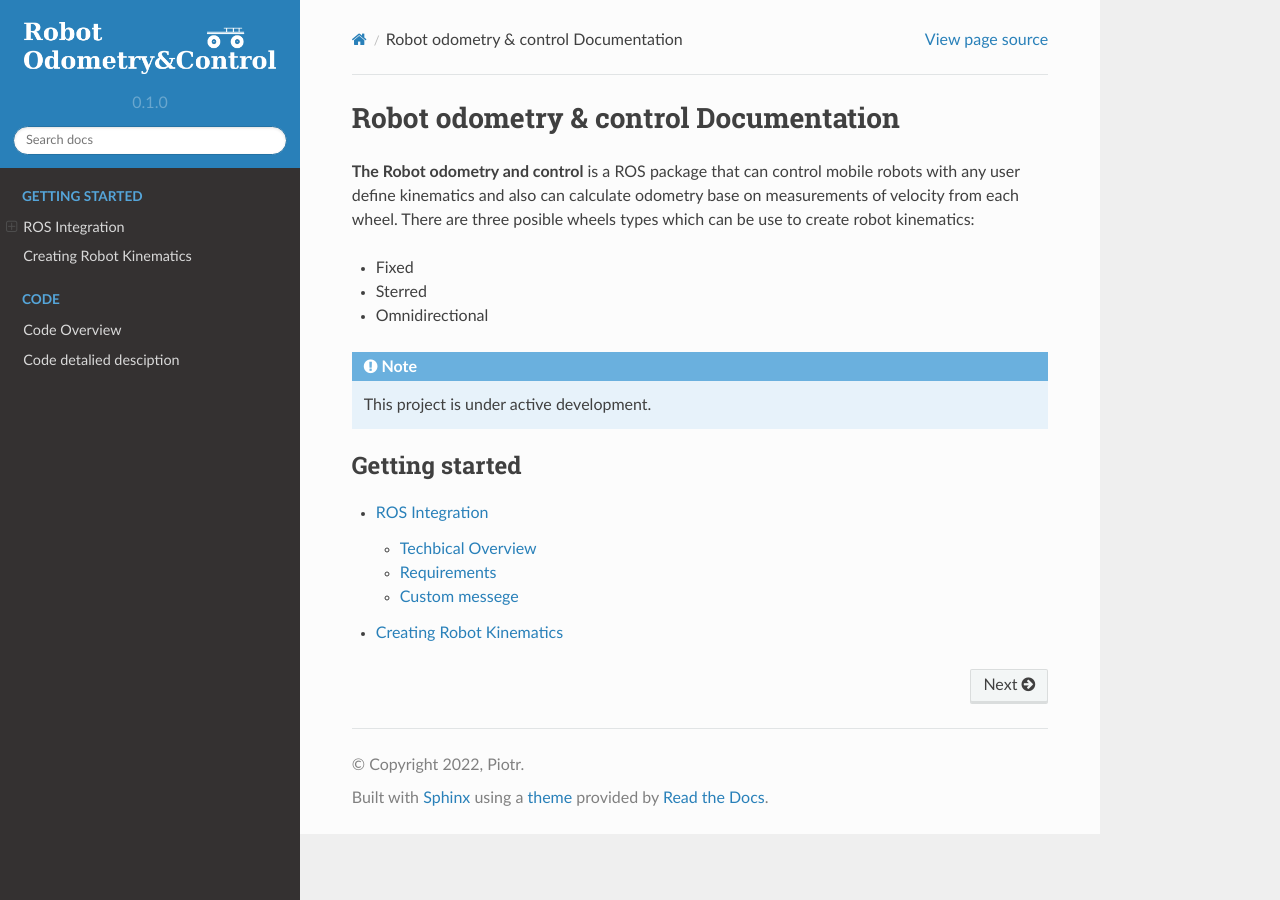
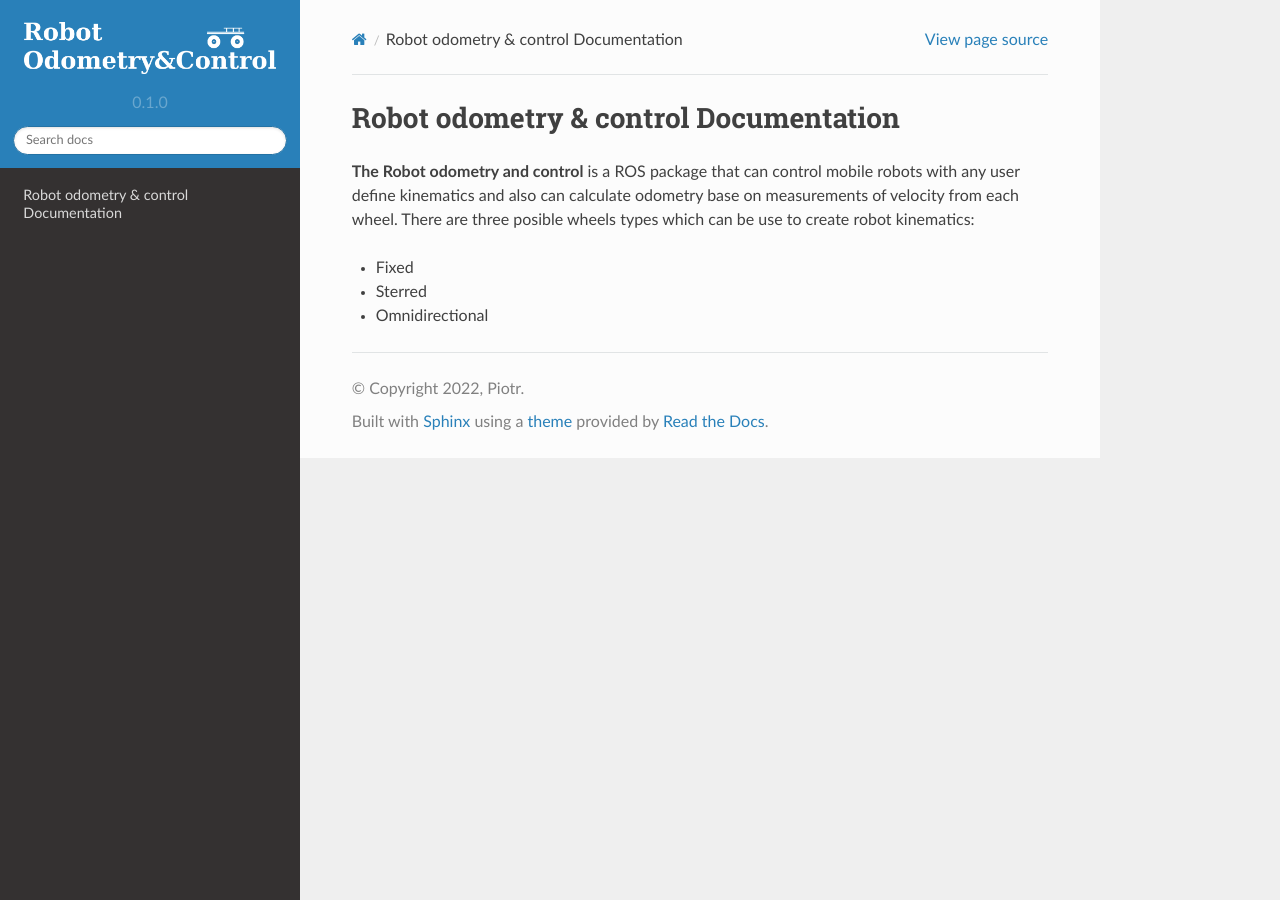
Before and after one commit to fizysky/robot_odometry_and_control_docs, a Sphinx documentation site: the page built from docs/source/index.rst, in a window 1280 px wide. Built offline with Sphinx 7.4.7 and the Read the Docs theme 2.0.0, drawn with Linux system fonts in a browser that asks for light colours.

Commit message:
Update index.rst

```diff
--- a/docs/source/index.rst
+++ b/docs/source/index.rst
@@ -9,32 +9,3 @@ kinematics:
 * Fixed
 * Sterred
 * Omnidirectional
-
-
-
-.. note::
-
-   This project is under active development.
-
-.. toctree::
-   :maxdepth: 2
-   :caption: Getting started
-
-   para
-   lua
-
-.. toctree::
-   :caption: Code
-   :hidden:
-
-   code
-   code2
-
-
-
-.. Indices and tables
-.. ==================
-
-.. * :ref:`genindex`
-.. * :ref:`modindex`
-.. * :ref:`search`
```
